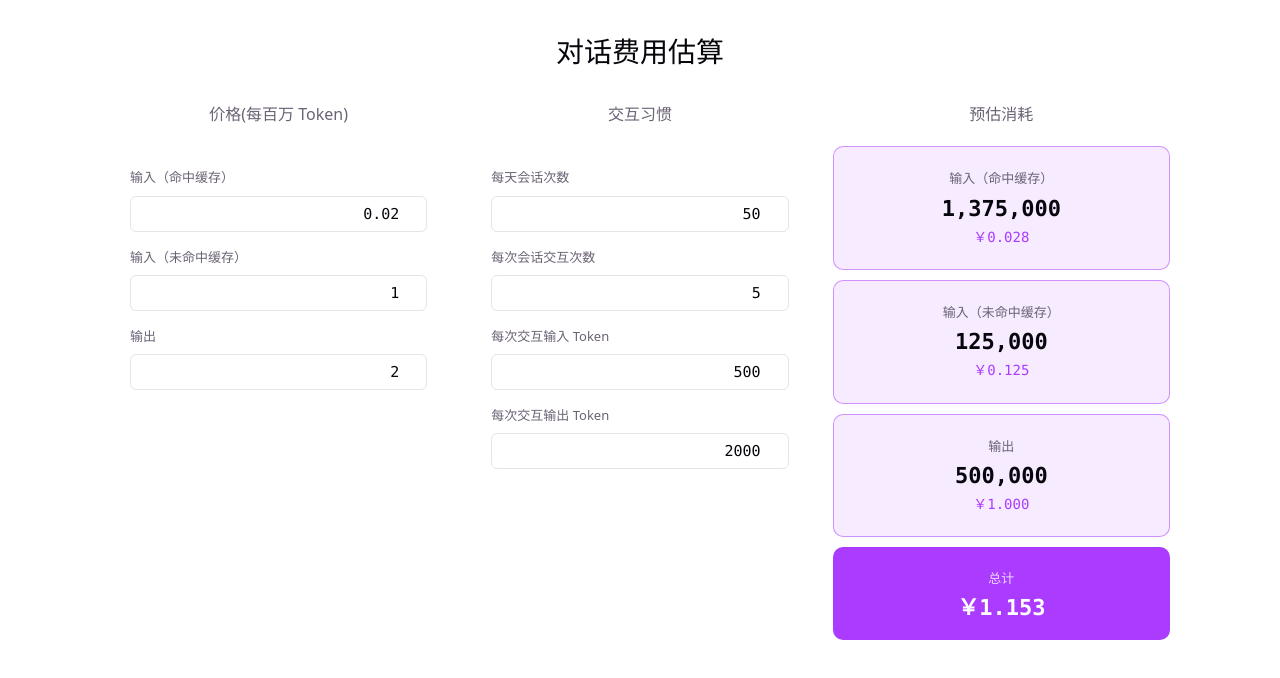
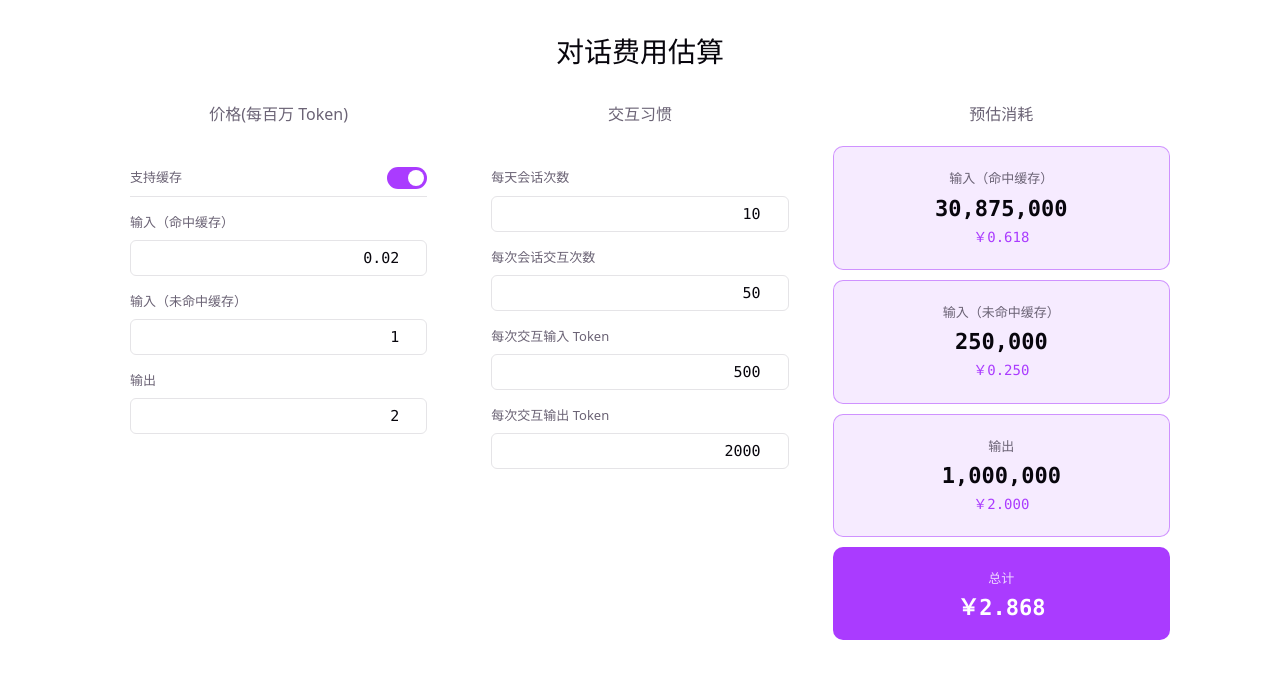
Before and after one commit to gausstool/chat-cost-calc, a Vue app: page / in a window 1280 px wide. Shown: the top 678 px of the page. Built offline with nearby package versions, Linux system fonts and the light colour scheme.

Commit message:
refactor: enhance cache handling and UI for cost calculations

```diff
--- a/src/components/CostCalc.vue
+++ b/src/components/CostCalc.vue
@@ -1,11 +1,12 @@
 <script setup lang="ts">
 import { ref, computed } from "vue";
 
-const sessions = ref(50);
-const interactions = ref(5);
+const sessions = ref(10);
+const interactions = ref(50);
 const inputTokens = ref(500);
 const outputTokens = ref(2000);
 
+const cacheEnabled = ref(true);
 const cacheHitPrice = ref(0.02);
 const cacheMissPrice = ref(1);
 const outputPrice = ref(2);
@@ -28,11 +29,22 @@ const cacheMissInputTokens = computed(
   () => totalInteractions.value * inputTokens.value,
 );
 
+const totalInputTokens = computed(
+  () => cacheHitInputTokens.value + cacheMissInputTokens.value,
+);
+
+const effectiveCacheHitInputTokens = computed(
+  () => (cacheEnabled.value ? cacheHitInputTokens.value : 0),
+);
+const effectiveCacheMissInputTokens = computed(
+  () => (cacheEnabled.value ? cacheMissInputTokens.value : totalInputTokens.value),
+);
+
 const costCacheMiss = computed(
-  () => (cacheMissInputTokens.value / 1_000_000) * cacheMissPrice.value,
+  () => (effectiveCacheMissInputTokens.value / 1_000_000) * cacheMissPrice.value,
 );
 const costCacheHit = computed(
-  () => (cacheHitInputTokens.value / 1_000_000) * cacheHitPrice.value,
+  () => (effectiveCacheHitInputTokens.value / 1_000_000) * cacheHitPrice.value,
 );
 const costOutput = computed(
   () => (totalOutputTokens.value / 1_000_000) * outputPrice.value,
@@ -55,13 +67,21 @@ function formatMoney(n: number): string {
       <div class="column">
         <h2>价格(每百万 Token)</h2>
         <div class="form">
-          <label>
+          <label class="toggle-row">
+            <span>支持缓存</span>
+            <label class="switch">
+              <input type="checkbox" v-model="cacheEnabled" />
+              <span class="slider"></span>
+            </label>
+          </label>
+          <label :class="{ disabled: !cacheEnabled }">
             <span>输入（命中缓存）</span>
             <input
               v-model.number="cacheHitPrice"
               type="number"
               min="0"
               step="0.01"
+              :disabled="!cacheEnabled"
             />
           </label>
           <label>
@@ -110,14 +130,14 @@ function formatMoney(n: number): string {
       <div class="column">
         <h2>预估消耗</h2>
         <div class="results">
-          <div class="card highlight">
+          <div class="card highlight" :class="{ dimmed: !cacheEnabled }">
             <span class="label">输入（命中缓存）</span>
-            <span class="value">{{ formatNum(cacheHitInputTokens) }}</span>
+            <span class="value">{{ formatNum(effectiveCacheHitInputTokens) }}</span>
             <span class="cost">{{ formatMoney(costCacheHit) }}</span>
           </div>
           <div class="card highlight">
             <span class="label">输入（未命中缓存）</span>
-            <span class="value">{{ formatNum(cacheMissInputTokens) }}</span>
+            <span class="value">{{ formatNum(effectiveCacheMissInputTokens) }}</span>
             <span class="cost">{{ formatMoney(costCacheMiss) }}</span>
           </div>
           <div class="card highlight">
@@ -174,6 +194,54 @@ h2 {
   gap: 6px;
   font-size: 13px;
 }
+.form label.disabled {
+  opacity: 0.4;
+  pointer-events: none;
+}
+.toggle-row {
+  flex-direction: row !important;
+  align-items: center;
+  justify-content: space-between;
+  padding-bottom: 6px;
+  border-bottom: 1px solid var(--border);
+}
+.switch {
+  position: relative;
+  display: inline-block;
+  width: 40px;
+  height: 22px;
+  flex-shrink: 0;
+}
+.switch input {
+  opacity: 0;
+  width: 0;
+  height: 0;
+}
+.slider {
+  position: absolute;
+  cursor: pointer;
+  inset: 0;
+  background: var(--border);
+  border-radius: 22px;
+  transition: 0.3s;
+}
+.slider::before {
+  content: "";
+  position: absolute;
+  height: 16px;
+  width: 16px;
+  left: 3px;
+  bottom: 3px;
+  background: #fff;
+  border-radius: 50%;
+  transition: 0.3s;
+}
+.switch input:checked + .slider {
+  background: var(--accent);
+}
+.switch input:checked + .slider::before {
+  transform: translateX(18px);
+}
 .form input {
   width: 100%;
   padding: 8px 12px;
@@ -213,6 +281,9 @@ h2 {
   background: var(--accent-bg);
   border: 1px solid var(--accent-border);
 }
+.card.dimmed {
+  opacity: 0.35;
+}
 .card.total {
   background: var(--accent);
   color: #fff;
```
